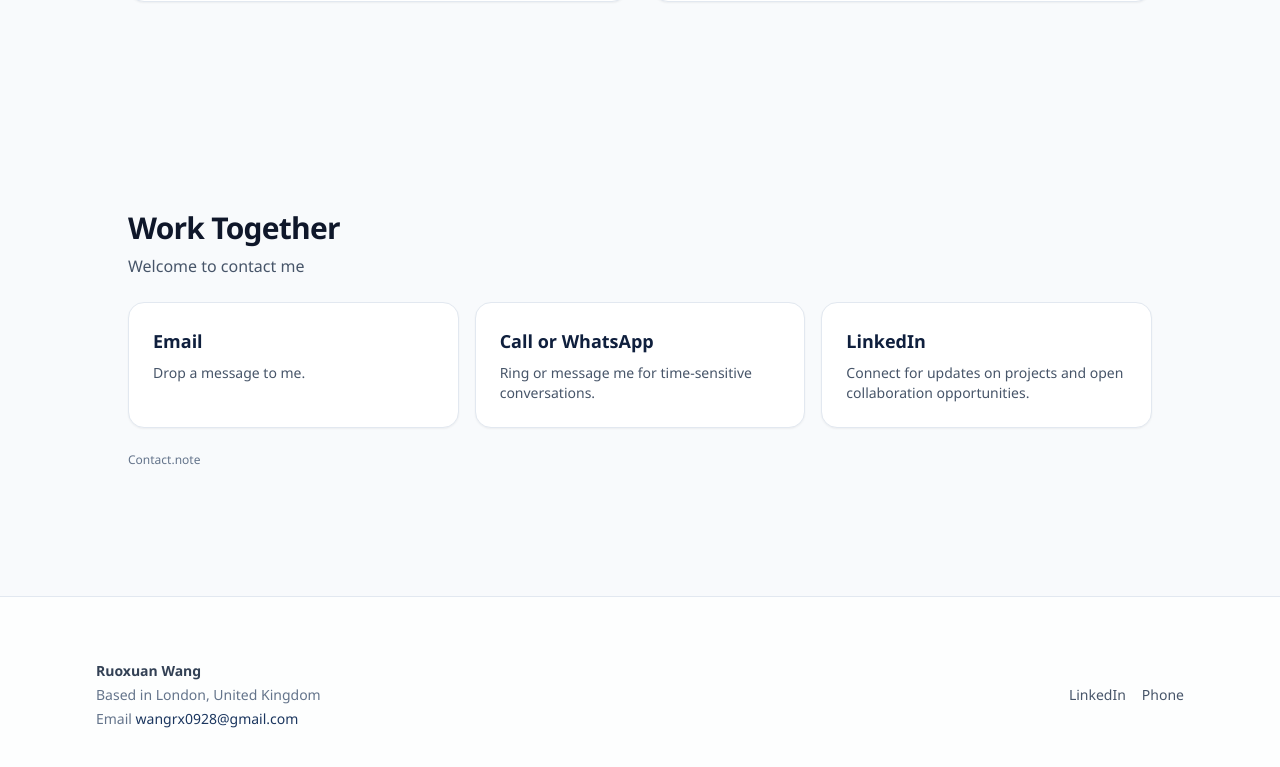
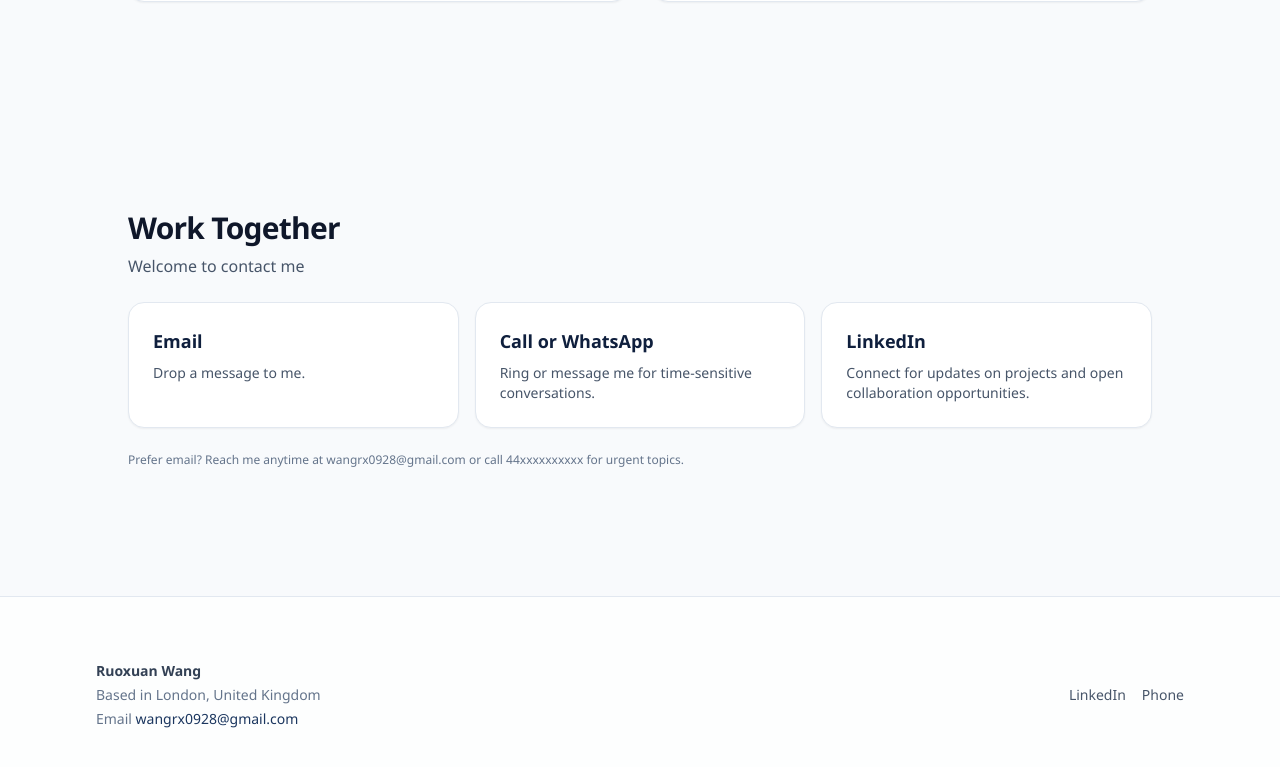
Before and after one commit to RuoxuanW/WRX, a Next.js app: page /en in a window 1280 px wide. Shown: the part 3330-4097 px from the top of the page. Built offline with nearby package versions, Linux system fonts and the light colour scheme.

Commit message:
static build

```diff
--- a/app/[locale]/page.tsx
+++ b/app/[locale]/page.tsx
@@ -72,7 +72,7 @@ export default async function HomePage({
         title={contactTranslations('title')}
         subtitle={contactTranslations('intro')}
         options={contactOptions}
-        note={contactTranslations('note', {email: profile.email})}
+        note={contactTranslations('note', {email: profile.email, phone: profile.phone})}
       />
     </>
   );
```
